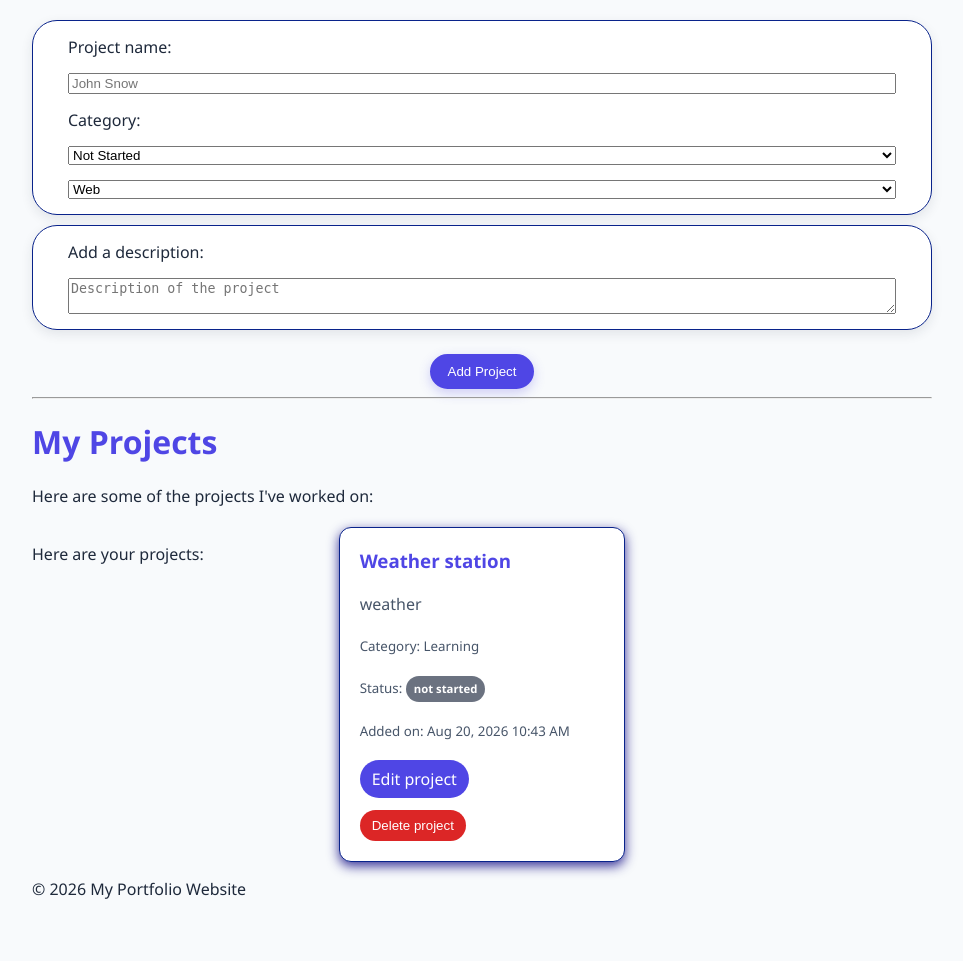
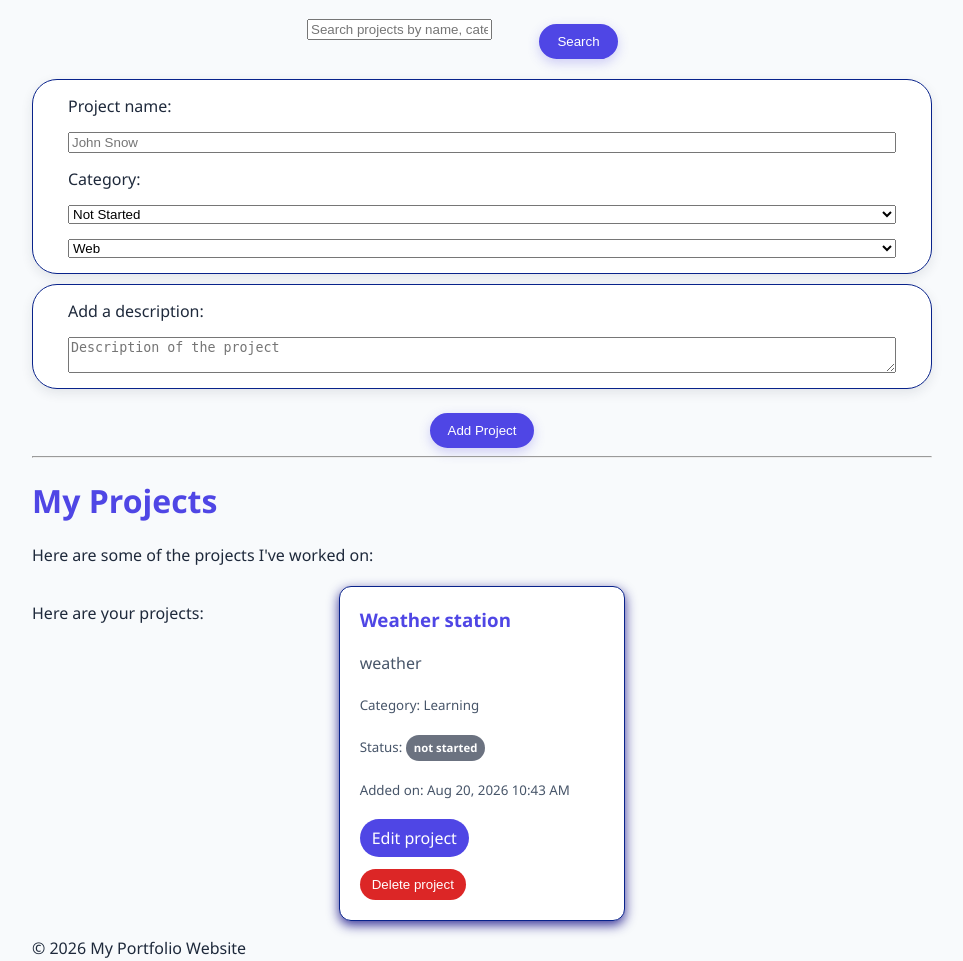
Before and after one commit to man-droid253/myproject, a Flask app: page /projects in a window 1280 px wide. Shown: the part 84-1045 px from the top of the page, without its empty margins (158-1121 px from the left). Before the commit the page ends 983 px from the top, so only its background shows below. Run offline with Flask 3, Linux system fonts and the light colour scheme; data comes from the database, SQL or seed files in the repository.

Commit message:
Add search button and wire up client-side search; ensure elements have classes used by script
Co-authored-by: Copilot <223556219+Copilot@users.noreply.github.com>

```diff
--- a/static/style.css
+++ b/static/style.css
@@ -9,6 +9,32 @@
   --danger: #dc2626;
   --danger-dark: #b91c1c;
   --box-shadow: 0 4px 12px rgba(40, 28, 110, 0.796);
+}
+.search-container {
+  margin-bottom: 20px;
+  max-width: 350px;
+  margin-left: auto;
+  margin-right: auto;
+}
+
+#search-bar {
+  width: 100%;
+  padding: 10px 14px;
+  font-size:1rem;
+  border: 1px solid var(--border);
+  border-radius: 6px;
+  box-sizing: border-box;
+  box-shadow: var(--box-shadow);
+}
+
+#search-bar:focus {
+  outline: none;
+  border-color: var(--primary);
+  box-shadow: 0 0 0 3px rgba(0, 123, 255, 0.25);
+}
+
+.is-hidden{
+  display: none !important;
 }
 
 body {
@@ -143,8 +169,7 @@ nav a:hover {
 }
 
 .flash-message.is-hidden {
-  opacity: 0;
-  transform: translateY(-8px);
+  display: none;
 }
 
 .edit-button {
--- a/templates/projects.html
+++ b/templates/projects.html
@@ -8,7 +8,10 @@
 {% block content %}
 
 
-
+  <div class="search-container" style="display:flex;gap:8px;align-items:center;margin-bottom:12px;">
+    <input type="text" id="search-input" placeholder="Search projects by name, category or status..." class="form-control">
+    <button id="search-button" class="button" type="button">Search</button>
+  </div>
 
    <form method="post" action="/add_project">
    <div class="form-group">
@@ -54,10 +57,10 @@
 
     {% for project in projects_list %}
       <div class="project-card">
-        <h3>{{ project['name'] }}</h3>
-        <p>{{ project['description'] }}</p>
-        <p><small>Category: {{ project['category'] }}</small></p>
-        <p><small>Status: <span class="status-badge status-{{ project['status']|replace(' ', '-')|lower }}">{{ project['status'] }}</span></small></p>
+        <h3 class="project-title">{{ project['name'] }}</h3>
+        <p class="project-description">{{ project['description'] }}</p>
+        <p><small>Category: <span class="project-category">{{ project['category'] }}</span></small></p>
+        <p><small>Status: <span class="status-badge status-{{ project['status']|replace(' ', '-')|lower }} status">{{ project['status'] }}</span></small></p>
         <p><small>Added on: {{ project['formatted_ts'] }}</small></p>
 
         <a class="edit-button" href="{{ url_for('edit_project', project_id=project['id']) }}">Edit project</a>
```
Also changed, not shown: static/search.js (added, +30 -0 lines).
